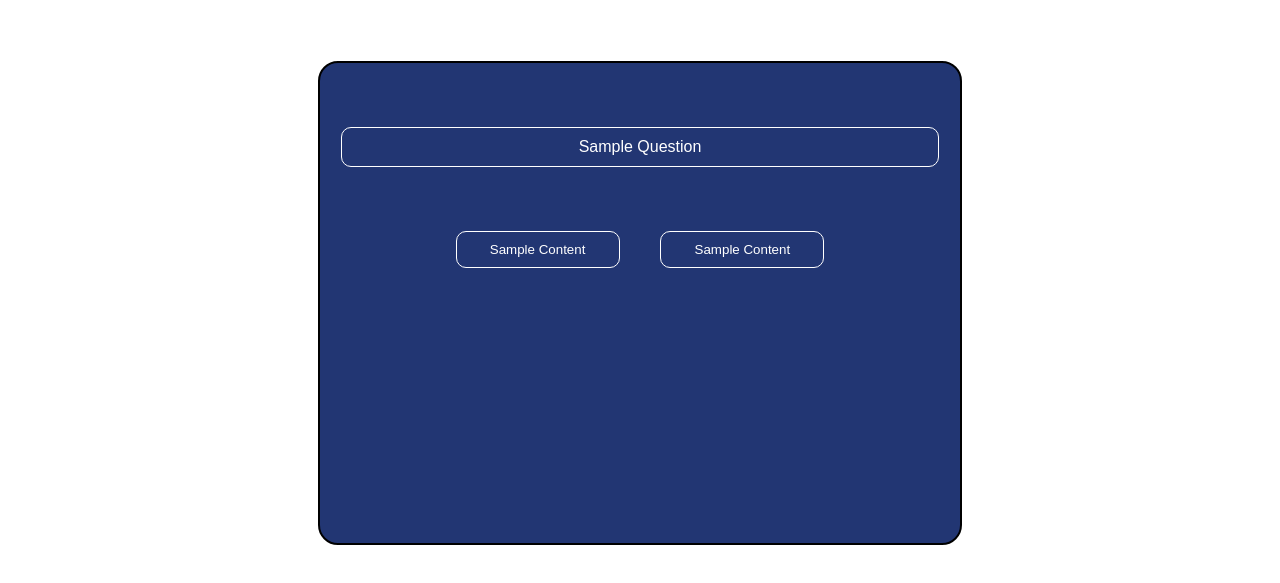
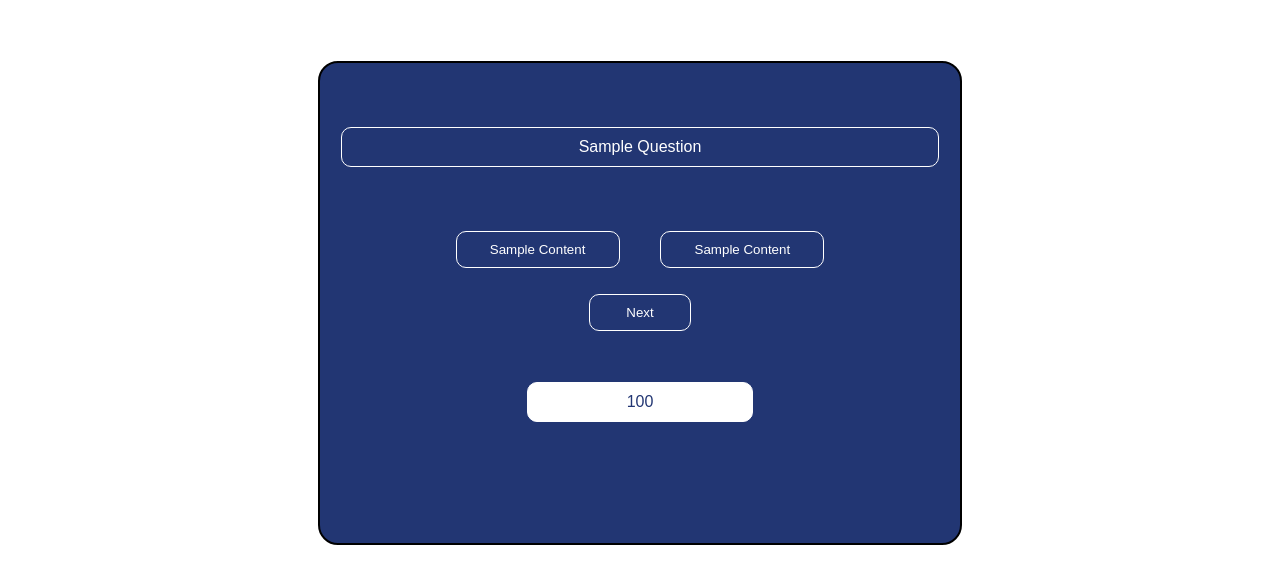
Before and after one commit to SkSakilAli/quiz-app, a plain HTML site: page index.html in a window 1280 px wide. Shown: the part 71-654 px from the top of the page. Drawn offline with Linux system fonts and the light colour scheme.

Commit message:
Add Content and Styling

```diff
--- a/index.html
+++ b/index.html
@@ -18,6 +18,8 @@
 		<button id="optionOne" onclick="">Sample Content </p>
 		<button id="OptionTwo" onclick="">Sample Content</p>
 		</div>
+		<div id="next"> <button id="OptionNext">Next</button><div>
+				<div><p id="score">100</p><div>
 		</div>
 
 	</div>
--- a/style.css
+++ b/style.css
@@ -71,3 +71,27 @@ button:hover{
 	 background-color: white;
 	 color: #223673;
 }
+
+#next{
+      width: auto;
+      margin: 5% auto;
+}
+
+#OptionNext{
+             width: 20%;
+	     margin: auto;
+	     display: block;
+}
+
+#score{
+
+	 display: block;
+         width: 40%;
+	 padding: 10px 10px;
+	 margin: 10% auto;
+	 border: 1px solid white;
+	 border-radius: 10px;
+	 text-align: center;
+	 background-color: white;
+	 color: #223673;
+}
```
